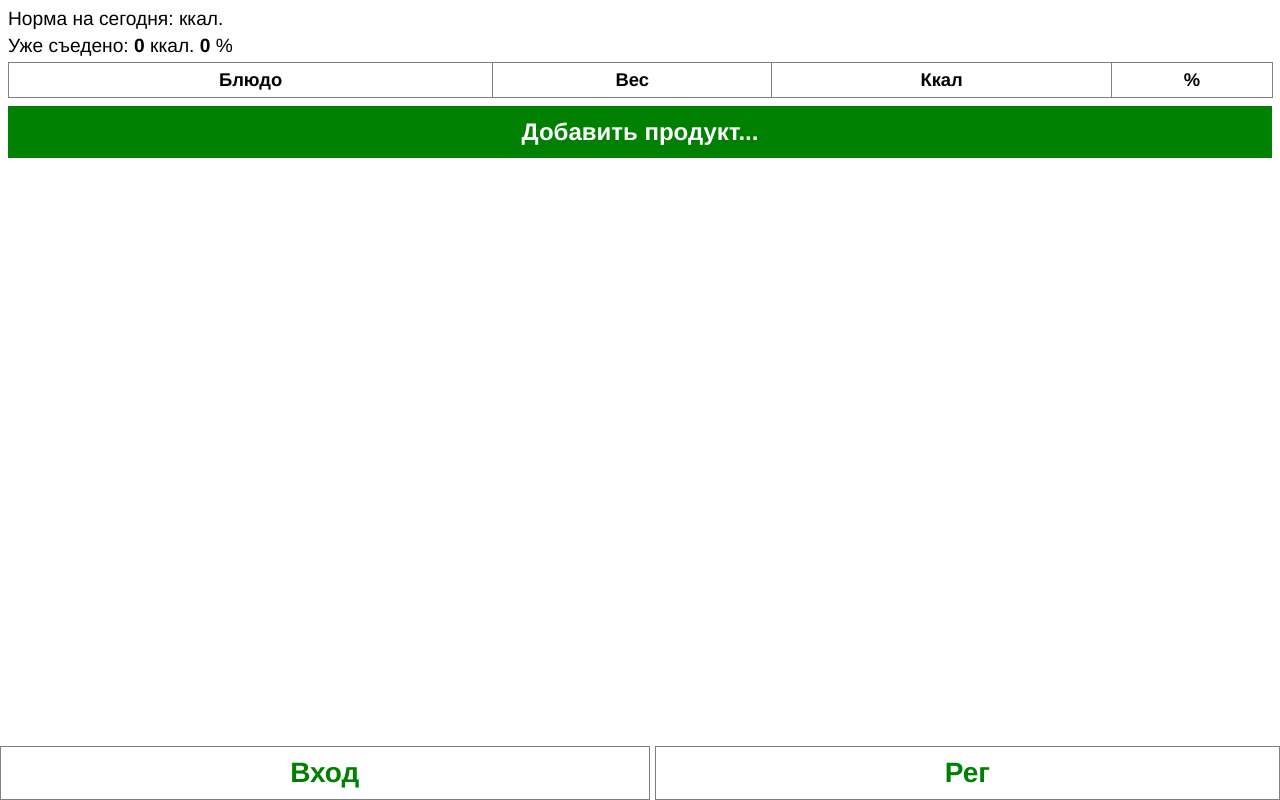
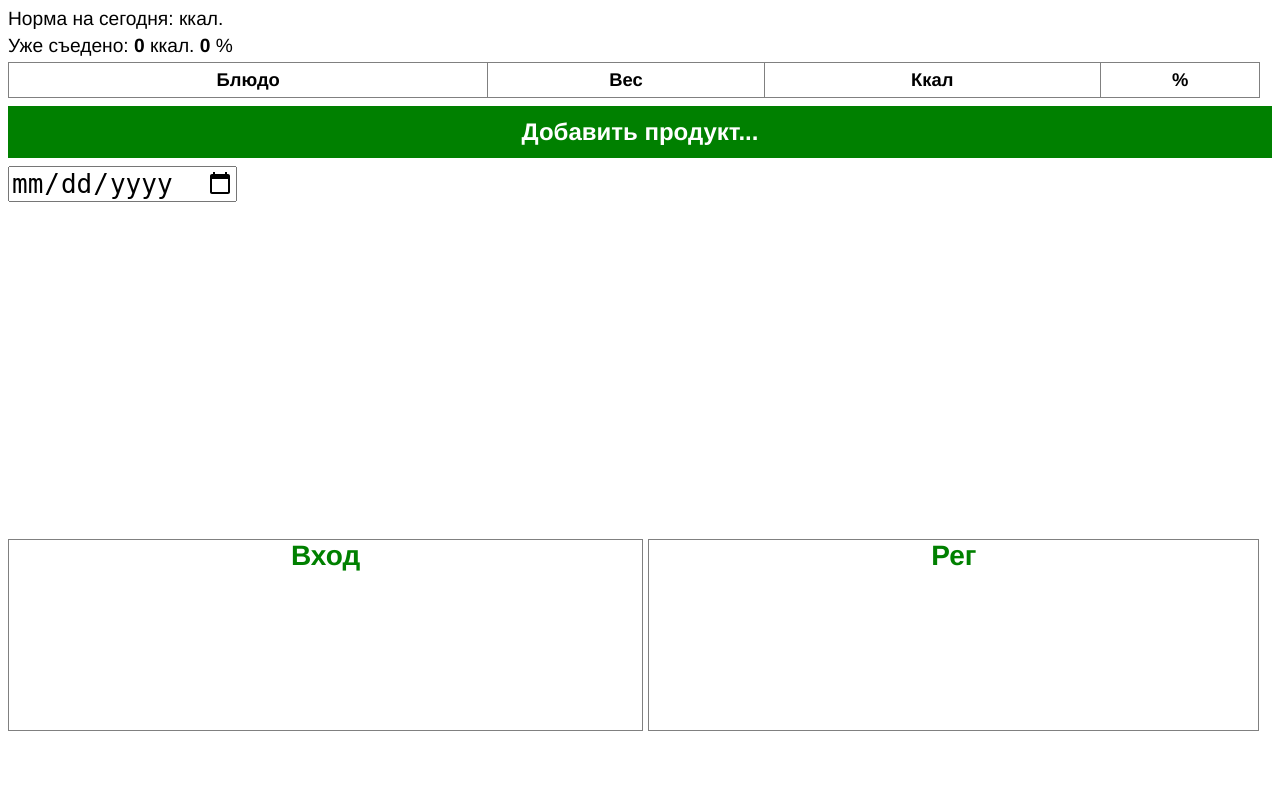
Before and after one commit to VanVakarian/pohudei-django, a Django app: template pohudei/main/templates/main/diary.html in a window 1280 px wide. Run offline with Django 3.2, Linux system fonts and the light colour scheme; the template is opened without the code that fills it, so the values that code supplies are empty.

Commit message:
test new feature

```diff
--- a/pohudei/main/static/main/base.css
+++ b/pohudei/main/static/main/base.css
@@ -3,14 +3,26 @@ body {
     user-select: none;
 }
 
-.menu {
+#test-input {
+    font-size: 2em;
+}
+
+.main {
+    height: 99%;
+}
+.main-content {
+    height: calc(100vh - 21vw);
+    overflow: auto;
+}
+.main-menu {
     display: flex;
     align: center;
-    width: 100vw;
+    width: 99%;
+    height: 15vw;
     /* height: 55px; */
-    position: fixed;
-    bottom: 0;
-    right: 0;
+    /* position: fixed; */
+    /* bottom: 0; */
+    /* right: 0; */
     gap: 5px;
     background-color: white;
     /* justify-content: space-evenly; */
@@ -26,8 +38,8 @@ body {
     display: flex;
     text-decoration: none;
     font-weight: bold;
-    font-size: 175%;
-    padding: 10px 0px;
+    font-size: 1.75em;
+    /* padding: 10px 0px; */
     width: 100%;
     /* align: center; */
     /* align-items: center; */
--- /dev/null
+++ b/pohudei/main/static/main/base.js
@@ -0,0 +1,3 @@
+const input = document.querySelector('#test-input')
+input.addEventListener("input", function clicked(event) { console.log(event.target.value) });
+console.log(input.value)
--- a/pohudei/main/static/main/diary.css
+++ b/pohudei/main/static/main/diary.css
@@ -2,7 +2,7 @@
     display: table;
     border-collapse: collapse;
     /* font-size: 105%; */
-    width: 100%;
+    width: 99%;
 }
 #daily-norm, #daily-curr {
     font-size: 120%;
@@ -38,7 +38,7 @@
 
 
 #add-food {
-    margin-top: 8px;
+    margin: 8px 0px;
     padding: 12px 0px;
     text-align: center;
     font-weight: bold;
@@ -46,9 +46,9 @@
     background-color: green;
     color: white;
 }
-#slug {
-    height: 55px; /* Full height */
-}
+/* #slug { */
+/*     height: 55px; */
+/* } */
 
 
 #float-dimming-search {
--- a/pohudei/main/static/main/weight.css
+++ b/pohudei/main/static/main/weight.css
@@ -45,9 +45,9 @@
     background-color: green;
     color: white;
 }
-.slug {
-    height: 55px; /* Full height */
-}
+/* .slug { */
+/*     height: 55px; */
+/* } */
 
 
 
--- a/pohudei/main/templates/main/base.html
+++ b/pohudei/main/templates/main/base.html
@@ -12,18 +12,21 @@
     </head>
     <body>
 
-        {# <div class="home menu-button {% if "home" in request.path %}primary-url{% else %}secondary-url{% endif %}"> #}
-        {#     <a class="a-btn" href="{% url 'home' %}">Home</a> #}
-        {# </div> #}
+        <div class="main">
 
+            <div class="main-content">
                 {% block content %}{% endblock content %}
+                <div class="main-test">
+                    <input id="test-input" type='date'/>
+                </div>
+            </div>
 
-        <div class="menu">
+            <div class="main-menu">
                 {# <div class="menu-btn"> <a href="{% url 'home' %}">Главная</a> </div> #}
                 {% if user.is_authenticated %}
                     <div class="menu-btn {% if "weight" in request.path %}active-btn{% else %}inactive-btn{% endif %}"> <a href="{% url 'weight' %}">Вес</a> </div>
                     <div class="menu-btn {% if "diary" in request.path %}active-btn{% else %}inactive-btn{% endif %}"> <a href="{% url 'diary' %}">Еда</a> </div>
-                {# <div class="menu-btn {% if "stats" in request.path %}active-btn{% else %}inactive-btn{% endif %}"> <a href="{% url 'stats' %}">Стат.</a> </div> #}
+                    <div class="menu-btn {% if "stats" in request.path %}active-btn{% else %}inactive-btn{% endif %}"> <a href="{% url 'stats' %}">Стат.</a> </div>
                 {% endif %}
                 {# {% if user.is_authenticated %} <div class="menu-btn logout inactive-btn"><a class="a-btn" href="{% url 'logout' %}">Выйти</a></div> {% endif %} #}
                 {% if not user.is_authenticated %}
@@ -32,7 +35,11 @@
                 {% endif %}
             </div>
 
+        </div>
+
         {% block js %}{% endblock js %}
+
+        <script src="{% static 'main/base.js' %}" defer></script>
 
     </body>
 </html>
--- a/pohudei/main/templates/main/diary.html
+++ b/pohudei/main/templates/main/diary.html
@@ -24,7 +24,7 @@
 
     <div id="add-food">Добавить продукт...</div>
 
-    <div id="slug"></div>
+    {# <div id="slug"></div> #}
 
     <div id="float-dimming-search">
             <div id="float-results-wrap">
--- a/pohudei/main/templates/main/weight.html
+++ b/pohudei/main/templates/main/weight.html
@@ -11,7 +11,7 @@
 
     <div class="add-weight-btn">Добавить вес...</div>
 
-    <div class="slug"></div>
+    {# <div class="slug"></div> #}
 
     <div class="floaty-info">
         <div class="cont">
```
Lines whose indentation alone changed are shown as unchanged.
